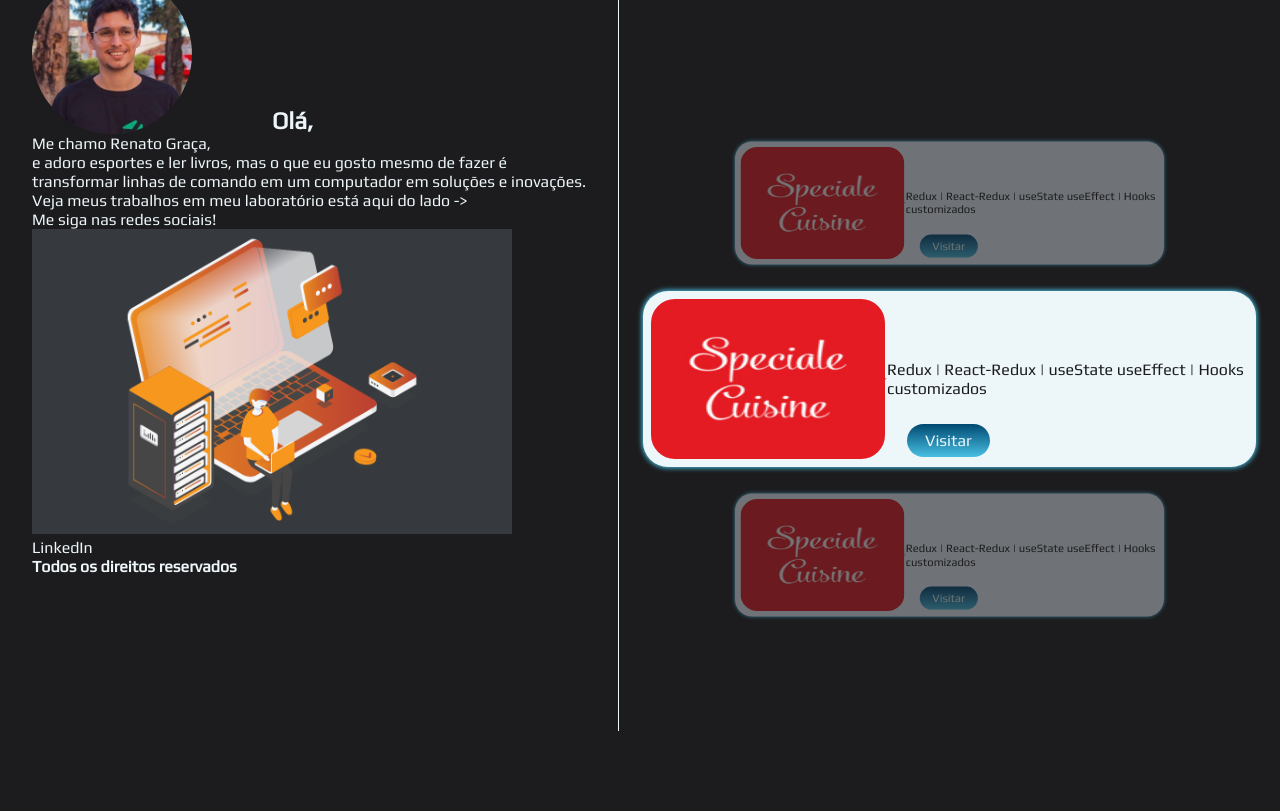
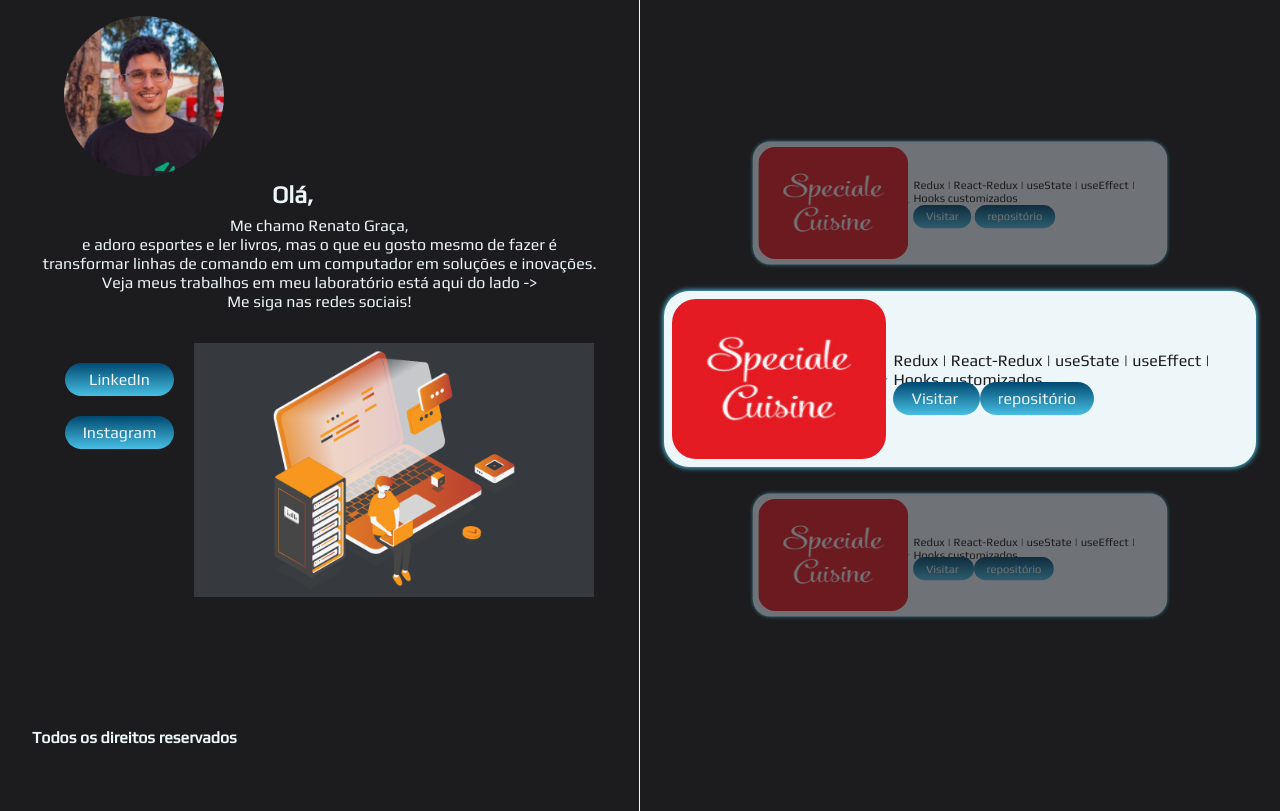
Before and after one commit to RenatoGSouza/renatogsouza.github.io, a plain HTML site: page index.html in a window 1280 px wide. Shown: the part 53-864 px from the top of the page. Before the commit the page ends 800 px from the top, so only its background shows below. Drawn offline with Linux system fonts and the light colour scheme.

Commit message:
alguns alinhamentos na parte estatica

```diff
--- a/estatica.css
+++ b/estatica.css
@@ -1,6 +1,17 @@
+header h1 {
+  margin-top: 10px;
+  text-align: center;
+}
+
 #minha-img {
   position: relative;
   display: flex;
+  padding: 2em;
+}
+
+#minha-img img {
+  width: 10em;
+  border-radius: 25em;
 }
 
 #ola {
@@ -9,11 +20,33 @@
   left: 10em;
 }
 
-#minha-img img {
-  width: 10em;
-  border-radius: 25em;
+#sobre {
+  margin: 0.5em 0;
+  text-align: center;
+}
+
+.vetor_img {
+  display: flex;
+  justify-content: center;
+  margin-top: 2em;
 }
 
 .vetor_img img {
-  width: 30em;
+  width: 25em;
 }
+
+.vetor_img a {
+  display: block;
+  padding: 7px 18px;
+  background: linear-gradient(to bottom, #004971 0%, #48bfe3 100%);
+  border-radius: 1.5em;
+  align-items: center;
+  margin: 20px;
+  justify-content: center;
+}
+
+footer {
+  position: fixed;
+  bottom: 0;
+
+}
--- a/index.html
+++ b/index.html
@@ -29,12 +29,14 @@
         <br>Me siga nas redes sociais!
       </p>
       <div class="vetor_img">
+        <section id="contato">
+          <a href="https://www.linkedin.com/in/renato-graca/">LinkedIn</a>
+          <a href="https://www.instagram.com/renatmacedo/">Instagram</a>
+        </section>
         <img src="images/Web_Developer.png">
       </div>
     </section>
-    <section id="contato">
-      <a href="https://www.linkedin.com/in/renato-graca/">LinkedIn</a>
-    </section>
+
     <footer id="roda-pe">
       <strong>Todos os direitos reservados</strong>
     </footer>
@@ -47,12 +49,17 @@
         <div class="details">
           <p>
             Redux |
-            React-Redux | useState
+            React-Redux | useState |
             useEffect | Hooks customizados
           </p>
+          <div class="links">
           <a href="https://speciale-app-receitas.netlify.app/" target="_blank">
             Visitar
           </a>
+          <a href="https://speciale-app-receitas.netlify.app/" target="_blank">
+            repositório
+          </a>
+          </div>
         </div>
       </div>
 
@@ -62,11 +69,14 @@
         <div class="details">
           <p>
             Redux |
-            React-Redux | useState
+            React-Redux | useState |
             useEffect | Hooks customizados
           </p>
           <a href="https://speciale-app-receitas.netlify.app/" target="_blank">
             Visitar
+          </a>
+          <a href="https://speciale-app-receitas.netlify.app/" target="_blank">
+            repositório
           </a>
         </div>
       </div>
@@ -77,11 +87,14 @@
           <div class="details">
             <p>
               Redux |
-              React-Redux | useState
+              React-Redux | useState |
               useEffect | Hooks customizados
             </p>
             <a href="https://speciale-app-receitas.netlify.app/" target="_blank">
               Visitar
+            </a>
+            <a href="https://speciale-app-receitas.netlify.app/" target="_blank">
+              repositório
             </a>
           </div>
       </div>
@@ -92,11 +105,14 @@
         <div class="details">
           <p>
             Redux |
-            React-Redux | useState
+            React-Redux | useState |
             useEffect | Hooks customizados
           </p>
             <a href="https://speciale-app-receitas.netlify.app/" target="_blank">
               Visitar
+            </a>
+            <a href="https://speciale-app-receitas.netlify.app/" target="_blank">
+              repositório
             </a>
         </div>
       </div>
@@ -107,14 +123,20 @@
         <div class="details">
           <p>
             Redux |
-            React-Redux | useState
+            React-Redux | useState |
             useEffect | Hooks customizados
           </p>
+          <div class="links">
             <a href="https://speciale-app-receitas.netlify.app/" target="_blank">
               Visitar
             </a>
+            <a href="https://speciale-app-receitas.netlify.app/" target="_blank">
+              repositório
+            </a>
+          </div>
         </div>
       </div>
+
     </article>
   </section>
 </body>
--- a/laboratorio.css
+++ b/laboratorio.css
@@ -67,10 +67,14 @@
   border-radius: 1.5em;
 }
 
+.details {
+  margin: 5px;
+}
 
-.details a{
-  position: absolute;
-  margin-bottom: 10px;
-  margin-left: 20px;
-  bottom: 0;
+.links{
+  display: flex;
 }
+
+.links a {
+  margin-right: 5px;
+}
--- a/style.css
+++ b/style.css
@@ -9,7 +9,6 @@ body {
   background-color: #1c1c1e;
   color: #edf6f9;
   display: flex;
-  max-height: 98vh;
 }
 
 a {
@@ -18,12 +17,13 @@ a {
 }
 
 #estatica {
-  height: 98vh;
   border-right: 1px solid #edf6f9;
   padding: 0 2em;
+  width: 50vw;
 }
 
 #laboratorio {
   overflow: auto;
   margin: 2em auto;
+  width: 50vw;
 }
```
